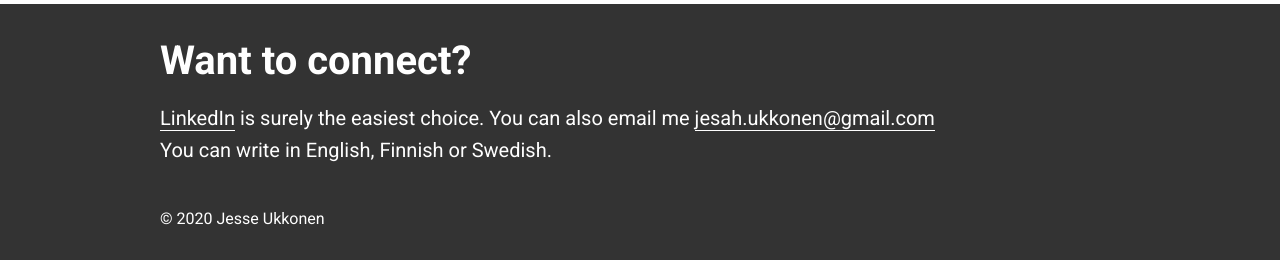
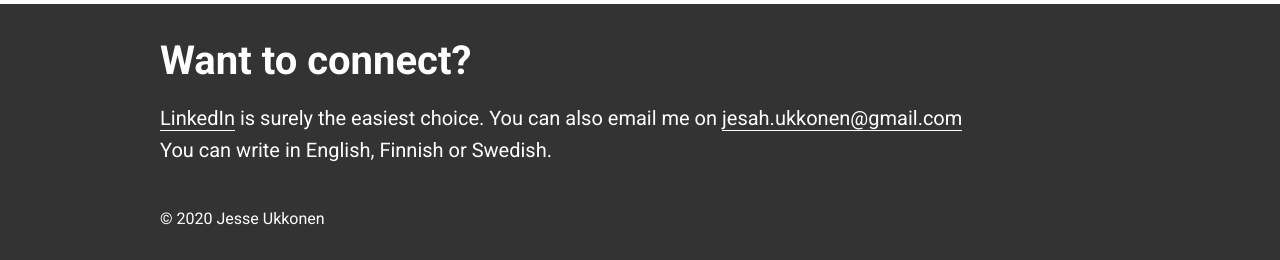
Before and after one commit to jesseu/jesseu.github.io, a Jekyll site: the page built from index.html, in a window 1280 px wide. Shown: the part 2006-2266 px from the top of the page. Built offline with Jekyll 4.4.1, drawn with Linux system fonts in a browser that asks for light colours.

Commit message:
Update default.html

```diff
--- a/_layouts/default.html
+++ b/_layouts/default.html
@@ -37,7 +37,7 @@
     <footer class= "footer">
       <div class="container footer-content">
         <h2><a id="connect"></a>Want to connect?</h2>
-        <p><a class="link-dark-bg" href="https://www.linkedin.com/in/jesseukkonen/" target="_blank">LinkedIn</a> is surely the easiest choice. You can also email me <a class="link-dark-bg" href="javascript:alert('JavaScript')" onclick="this.href=atob('bWFpbHRvOmplc2FoLnVra29uZW4lNDBnbWFpbC5jb20='); return true" target="_blank">jesah.ukkonen@gmail.com</a><br>You can write in English, Finnish or Swedish.</p>
+        <p><a class="link-dark-bg" href="https://www.linkedin.com/in/jesseukkonen/" target="_blank">LinkedIn</a> is surely the easiest choice. You can also email me on <a class="link-dark-bg" href="javascript:alert('JavaScript')" onclick="this.href=atob('bWFpbHRvOmplc2FoLnVra29uZW4lNDBnbWFpbC5jb20='); return true" target="_blank">jesah.ukkonen@gmail.com</a><br>You can write in English, Finnish or Swedish.</p>
 
         <p style="margin-bottom:0; font-size:1rem;">&copy; <script type="text/javascript">document.write(new Date().getFullYear());
           </script> Jesse Ukkonen</p>
```
